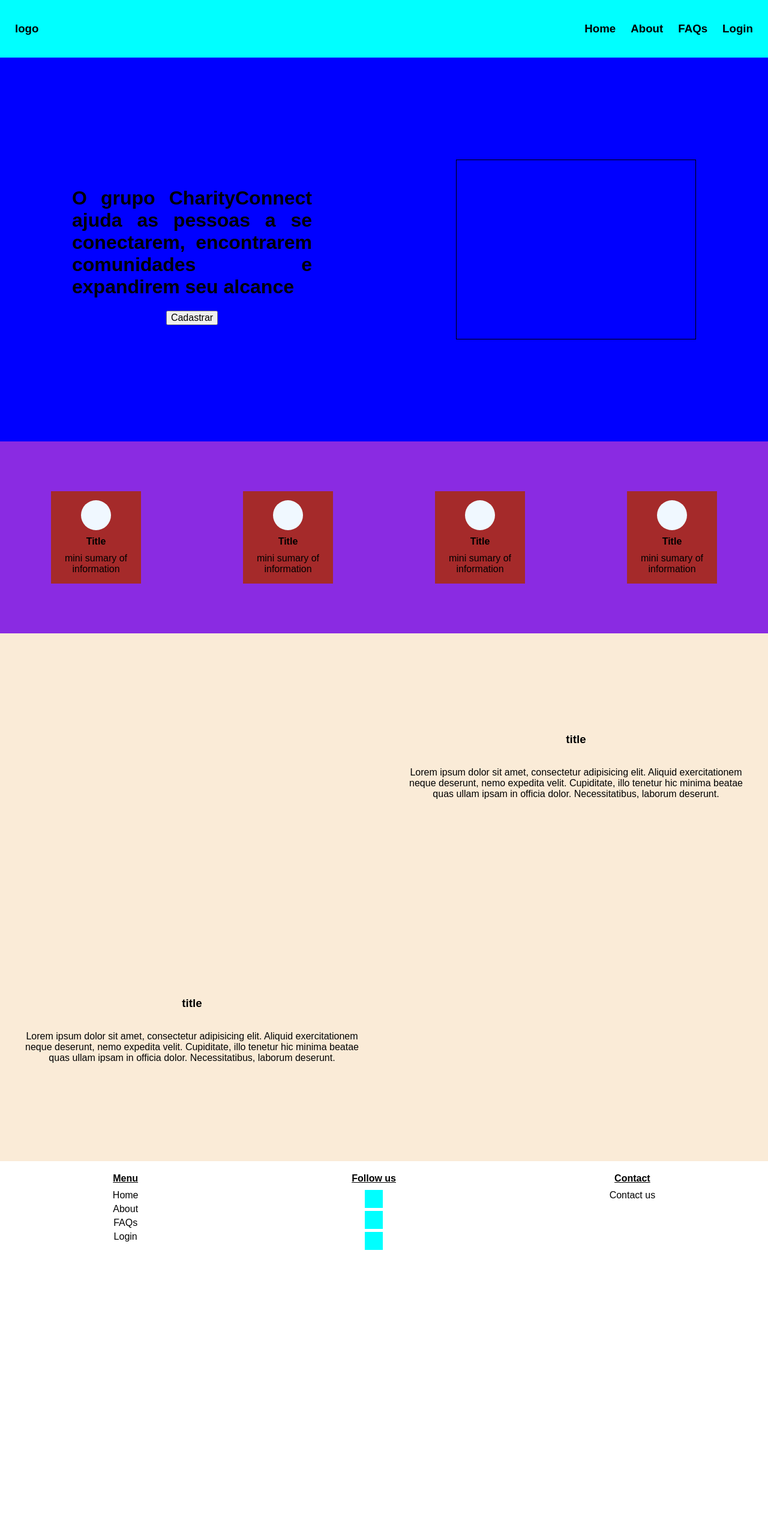
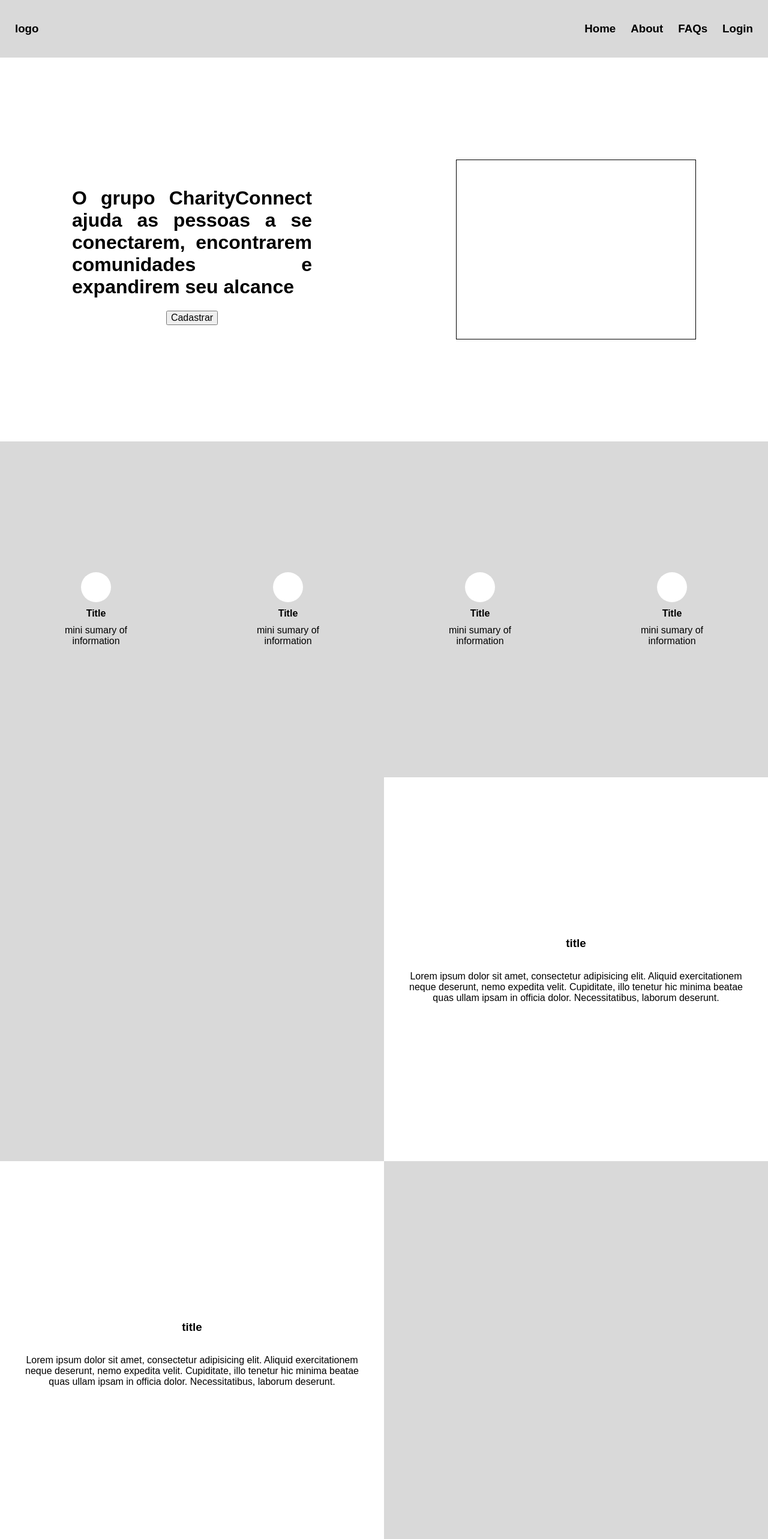
Before and after one commit to NiltonAtanasio/Charity_Connect, a React (Create React App) app: page / in a window 1280 px wide. Shown: the top 2566 px of the page at 60% size. Before the commit the page ends 2216 px from the top, so only its background shows below. Built offline with nearby package versions, Linux system fonts and the light colour scheme.

Commit message:
Page Home color default ✍🏻

```diff
--- a/src/styles/app.css
+++ b/src/styles/app.css
@@ -1,6 +1,6 @@
 .nav {
   height: 12vh;
-  background-color: aqua;
+  background-color: #d9d9d9;
   display: flex;
   flex-direction: row;
   align-items: center;
@@ -16,7 +16,7 @@
 
 .main {
   height: 80vh;
-  background-color: blue;
+  background-color: #fff;
   display: flex;
   justify-content: space-around;
   align-items: center;
@@ -38,8 +38,8 @@
 }
 
 .titles {
-  height: 40vh;
-  background-color: blueviolet;
+  height: 70vh;
+  background-color: #d9d9d9;
   display: flex;
   flex-direction: row;
   align-items: center;
@@ -47,7 +47,6 @@
 }
 
 .titles__card {
-  background-color: brown;
   padding: 15px;
   width: 150px;
   height: auto;
@@ -67,17 +66,17 @@
   width: 50px;
   height: 50px;
   border-radius: 50%;
-  background-color: aliceblue;
+  background-color: #fff;
 }
 
 .images {
-  height: 55vh;
-  background-color: antiquewhite;
+  height: 80vh;
   display: flex;
 }
 
 .images__img {
   width: 50%;
+  background-color: #d9d9d9;
 }
 
 .images__text {
@@ -94,6 +93,7 @@
   justify-content: space-around;
   height: 35vh;
   padding: 20px 10px;
+  background-color: #d9d9d9;
 }
 
 .footer div {
@@ -116,5 +116,5 @@
 .footer__icon div {
   width: 30px;
   height: 30px;
-  background-color: aqua;
+  background-color: #fff;
 }
```
